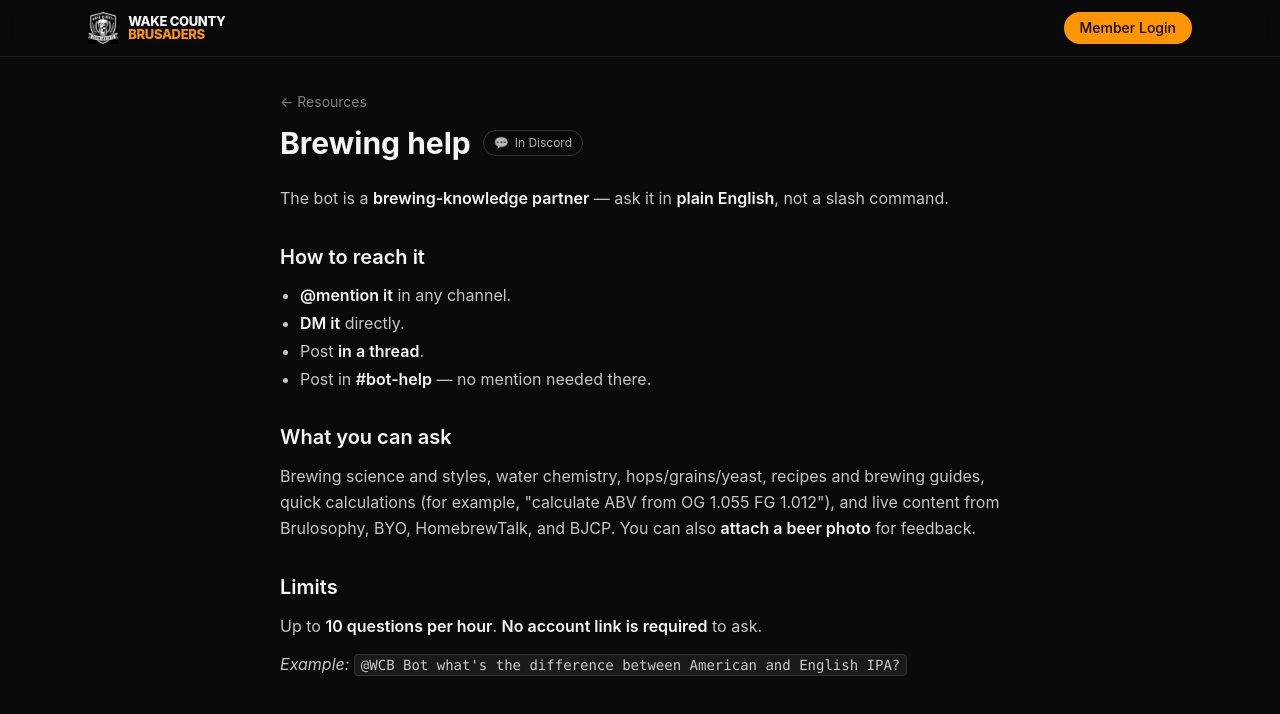
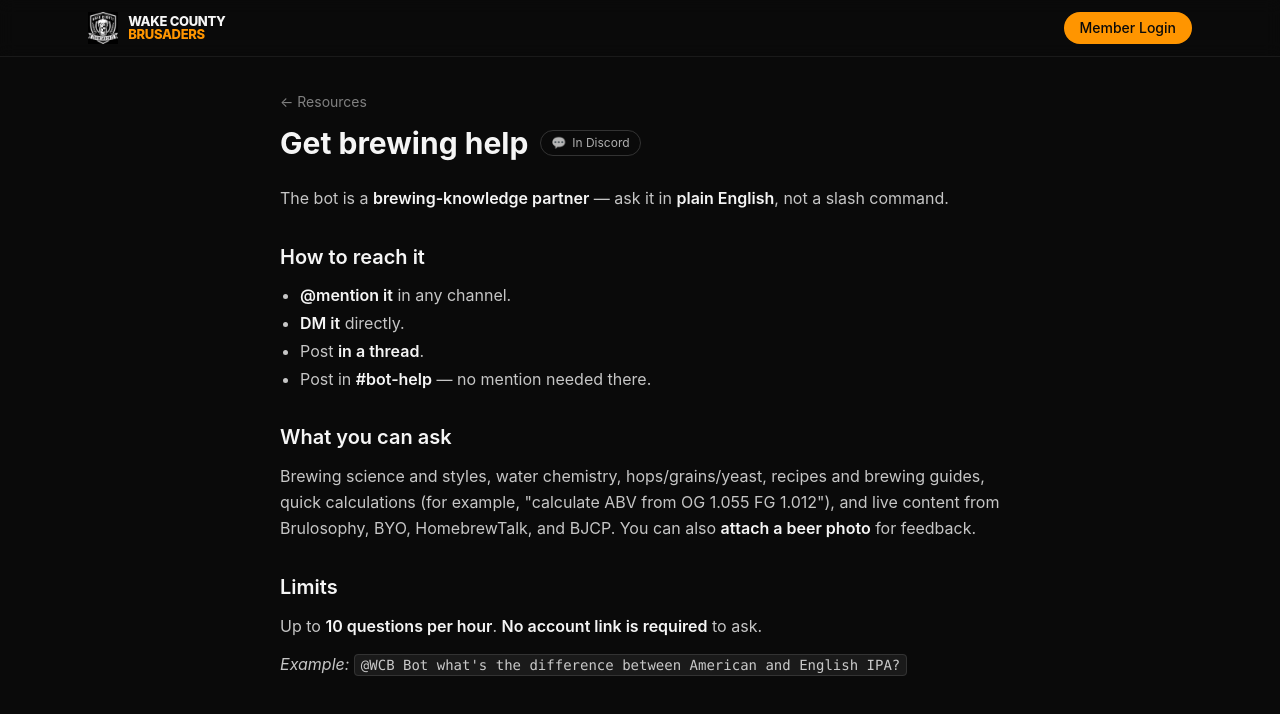
Before and after one commit to wcbrusaders/wcb_site, a Next.js app: page /members/resources/brewing-help in a window 1280 px wide. Shown: the top 714 px of the page. Built offline with nearby package versions, Linux system fonts and the light colour scheme; no server answers.

Commit message:
fix(resources): update nav test for Resources link; align two page titles to task phrasing

```diff
--- a/src/app/members/resources/brewing-help/page.tsx
+++ b/src/app/members/resources/brewing-help/page.tsx
@@ -3,7 +3,7 @@ import { GuidePage } from '@/components/members/guide/GuideChrome'
 
 export default function Page() {
   return (
-    <GuidePage title="Brewing help" dest="discord">
+    <GuidePage title="Get brewing help" dest="discord">
       <p>The bot is a <strong>brewing-knowledge partner</strong> — ask it in <strong>plain English</strong>,
         not a slash command.</p>
       <h2>How to reach it</h2>
--- a/src/app/members/resources/grain-buys/page.tsx
+++ b/src/app/members/resources/grain-buys/page.tsx
@@ -3,7 +3,7 @@ import { GuidePage } from '@/components/members/guide/GuideChrome'
 
 export default function Page() {
   return (
-    <GuidePage title="Grain buys" dest="discord">
+    <GuidePage title="Buy grain in bulk" dest="discord">
       <p>The club runs bulk grain buys <strong>2–4 times a year</strong>, coordinated by an officer.</p>
       <h2>Check the active buy</h2>
       <p>In Discord, run <strong>/grainbuy</strong> (no arguments) to see the coordinator, order deadline,
```
Also changed, not shown: 1 other file (tests, documents, lock files or other folders).
